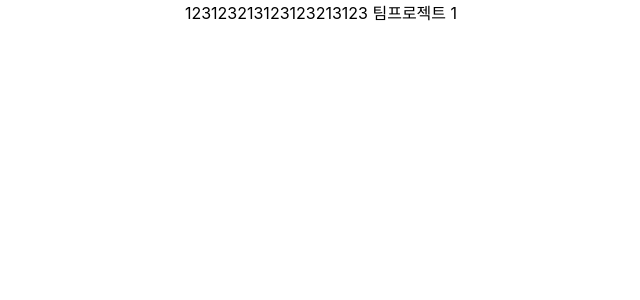
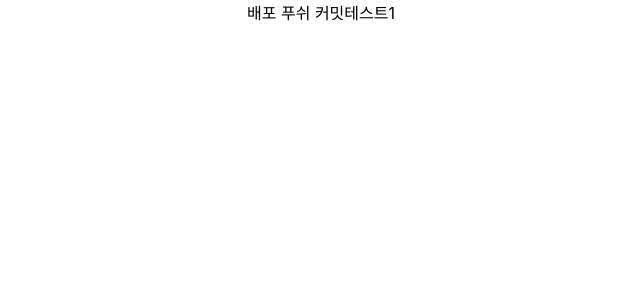
Before and after one commit to rws7130/react-teampj, a React (Create React App) app: page / in a window 1280 px wide. Shown: the top 300 px of the page, without its empty margins (319-959 px from the left). Built offline with nearby package versions, Linux system fonts and the light colour scheme.

Commit message:
ㅇㄹㅁㅇㄹㅁㅇㄴㄹ

```diff
--- a/src/App.js
+++ b/src/App.js
@@ -2,7 +2,7 @@ import logo from "./logo.svg";
 import "./App.css";
 
 function App() {
-  return <div className="App">123123213123123213123 팀프로젝트 1</div>;
+  return <div className="App">배포 푸쉬 커밋테스트1</div>;
 }
 
 export default App;
```
Also changed, not shown: 1 other file (tests, documents, lock files or other folders).
